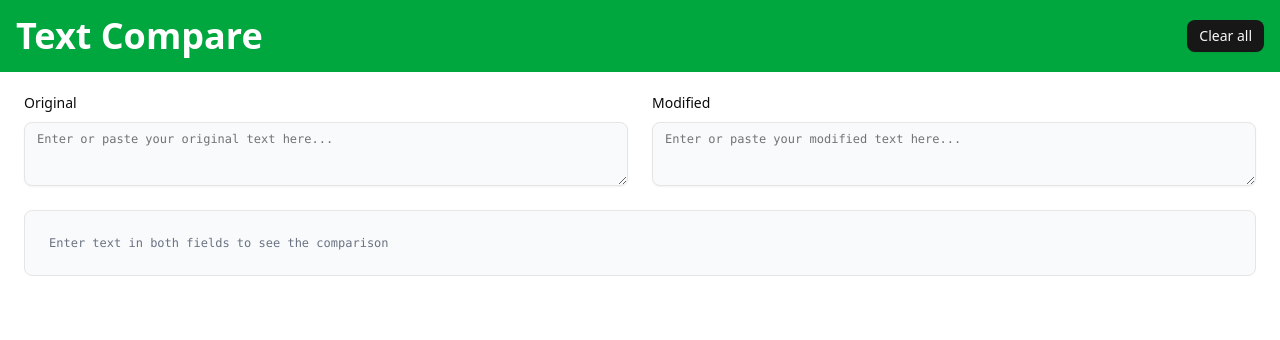
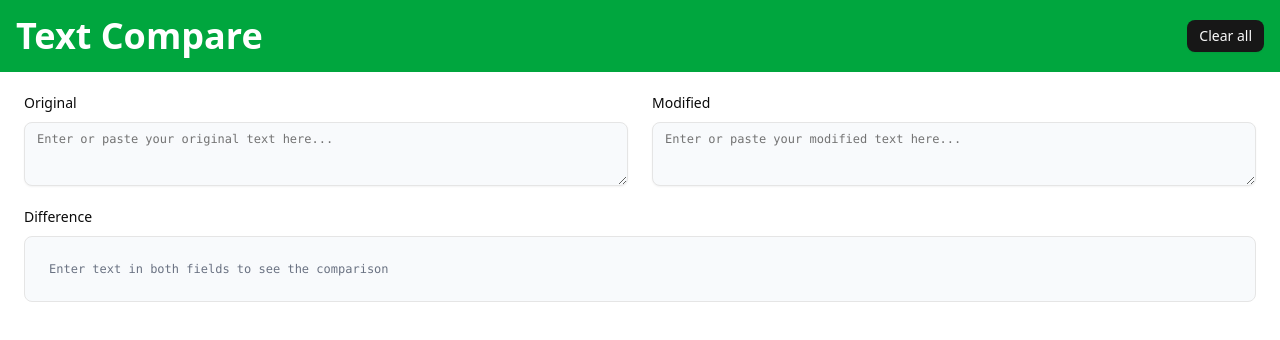
Before and after one commit to AlbertSanIza/text-compare, a React (Vite) app: page / in a window 1280 px wide. Shown: the top 340 px of the page. Built offline with nearby package versions, Linux system fonts and the light colour scheme.

Commit message:
refactor: enhance diff rendering layout with labeled section
- Introduced a Label component for the diff section, improving accessibility and clarity.
- Maintained existing functionality while enhancing the overall structure and presentation of the diff output.

```diff
--- a/src/App.tsx
+++ b/src/App.tsx
@@ -66,7 +66,11 @@ export default function App() {
                         />
                     </div>
                 </div>
-                <div className="flex rounded-md border bg-slate-50 p-6 font-mono text-xs">
+                <div>
+                    <Label htmlFor="diff" className="mb-3">
+                        Difference
+                    </Label>
+                    <div id="diff" className="flex rounded-md border bg-slate-50 p-6 font-mono text-xs">
                         {diffResult.length > 0 ? (
                             <>
                                 <div className="mr-6 flex-shrink-0 select-none">
@@ -101,5 +105,6 @@ export default function App() {
                     </div>
                 </div>
             </div>
+        </div>
     )
 }
```
Lines whose indentation alone changed are shown as unchanged.
